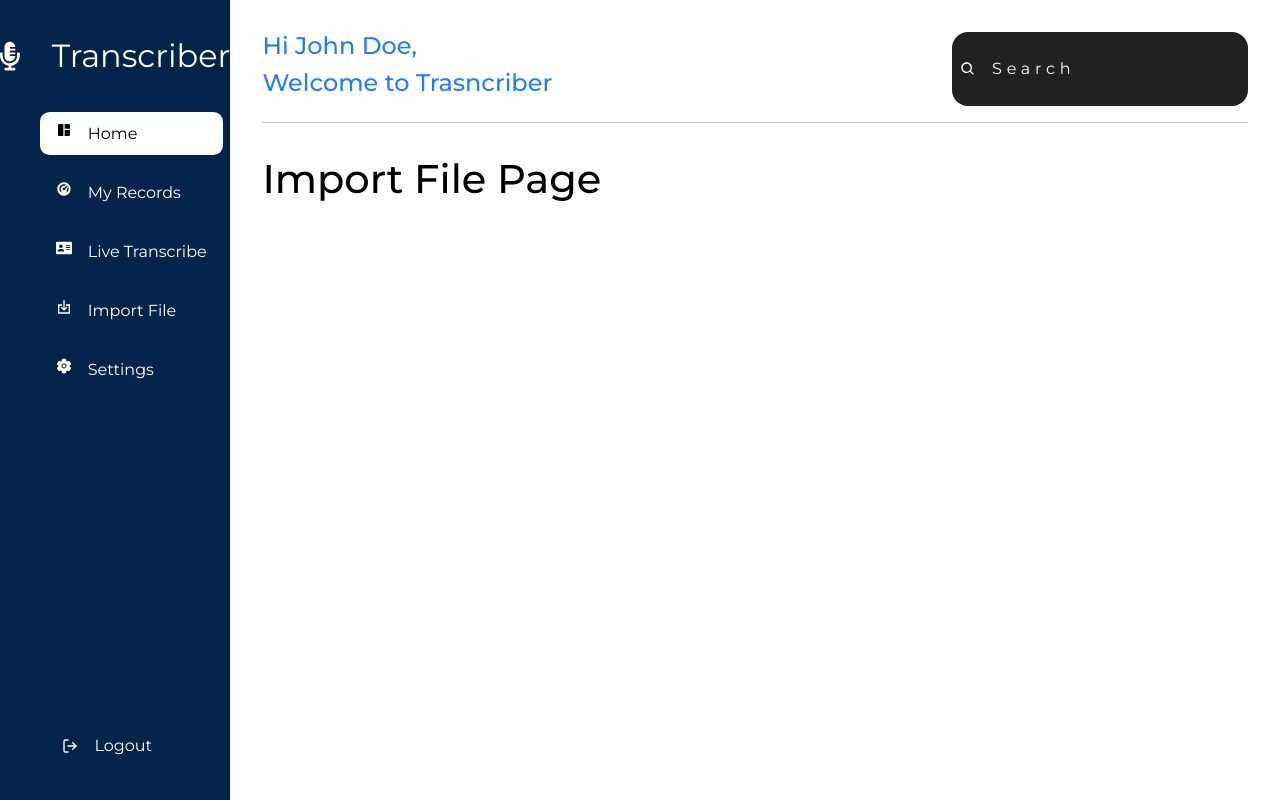
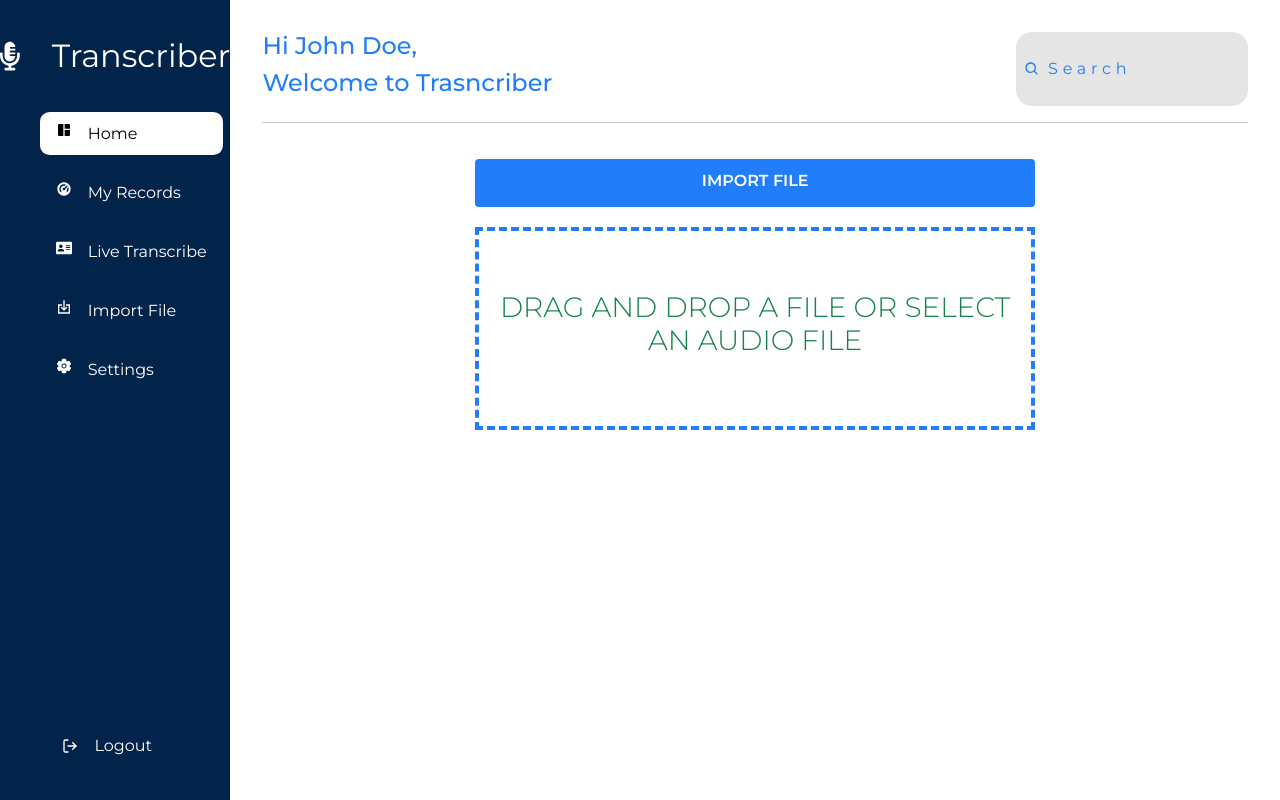
Before and after one commit to agesa3/Transcriber-v2, a React (Create React App) app: page /import in a window 1280 px wide. Built offline with nearby package versions, Linux system fonts and the light colour scheme.

Commit message:
code cleanup

```diff
--- a/package.json
+++ b/package.json
@@ -1,5 +1,5 @@
 {
-  "name": "taxi-dashboard",
+  "name": "transcriber",
   "version": "0.1.0",
   "private": true,
   "homepage": ".",
--- a/public/index.html
+++ b/public/index.html
@@ -70,5 +70,37 @@
         }
       }
     </script> -->
+    <script>
+      function readURL(input) {
+        if (input.files && input.files[0]) {
+          var reader = new FileReader();
+
+          reader.onload = function (e) {
+            $(".image-upload-wrap").hide();
+
+            $(".file-upload-image").attr("src", e.target.result);
+            $(".file-upload-content").show();
+
+            $(".image-title").html(input.files[0].name);
+          };
+
+          reader.readAsDataURL(input.files[0]);
+        } else {
+          removeUpload();
+        }
+      }
+
+      function removeUpload() {
+        $(".file-upload-input").replaceWith($(".file-upload-input").clone());
+        $(".file-upload-content").hide();
+        $(".image-upload-wrap").show();
+      }
+      $(".image-upload-wrap").bind("dragover", function () {
+        $(".image-upload-wrap").addClass("image-dropping");
+      });
+      $(".image-upload-wrap").bind("dragleave", function () {
+        $(".image-upload-wrap").removeClass("image-dropping");
+      });
+    </script>
   </body>
 </html>
--- a/src/components/Navbar.jsx
+++ b/src/components/Navbar.jsx
@@ -34,25 +34,25 @@ const Nav = styled.nav`
     }
   }
   .search {
-    background-color: #212121;
+    background-color: #e5e5e5;
     display: flex;
     align-items: center;
-    gap: 1rem;
-    padding: 0.5rem 4rem 0.5rem 0.5rem;
+    gap: 0.5rem;
+ padding: 0.5rem;
     border-radius: 1rem;
     svg {
-      color: #fff;
+      color: #227dfb;
     }
     input {
       background-color: transparent;
       border: none;
-      color: #fff;
+      color: #227dfb;
       letter-spacing: 0.3rem;
       &:focus {
         outline: none;
       }
       &::placeholder {
-        color: #fff;
+        color: #227dfb;
       }
     }
   }
@@ -63,7 +63,7 @@ const Nav = styled.nav`
         span {
           display: block;
 
-          margin: 1rem 0;
+          margin: 0.5rem 0;
           /* letter-spacing: 0; */
         }
       }
--- a/src/components/Pages/Home/Home.js
+++ b/src/components/Pages/Home/Home.js
@@ -1,4 +1,4 @@
-import React, { useEffect } from "react";
+import React from "react";
 import styled from "styled-components";
 import Navbar from "../../Navbar";
 import { FaEdit } from 'react-icons/fa';
--- /dev/null
+++ b/src/components/Pages/Import/ImportFile.css
@@ -0,0 +1,114 @@
+
+.file-upload {
+    background-color: #ffffff;
+    width: 600px;
+    margin: 0 auto;
+    padding: 20px;
+  }
+
+  .file-upload-btn {
+    width: 100%;
+    margin: 0;
+    color: #fff;
+    background: #227dfb;
+    border: none;
+    padding: 10px;
+    border-radius: 4px;
+    border-bottom: 4px solid #227dfb;
+    transition: all .2s ease;
+    outline: none;
+    text-transform: uppercase;
+    font-weight: 700;
+  }
+
+  .file-upload-btn:hover {
+    background: #227dfb;
+    color: #ffffff;
+    transition: all .2s ease;
+    cursor: pointer;
+  }
+
+  .file-upload-btn:active {
+    border: 0;
+    color: white;
+    transition: all .2s ease;
+  }
+
+  .file-upload-content {
+    display: none;
+    text-align: center;
+  }
+
+  .file-upload-input {
+    position: absolute;
+    margin: 0;
+    padding: 0;
+    width: 100%;
+    height: 100%;
+    outline: none;
+    opacity: 0;
+    cursor: pointer;
+  }
+
+  .image-upload-wrap {
+    margin-top: 20px;
+    border: 4px dashed #227dfb;
+    position: relative;
+  }
+
+  .image-dropping,
+  .image-upload-wrap:hover {
+    background-color: #227dfb;
+    border: 4px dashed #ffffff;
+    color: #ffffff;
+  }
+
+  .image-title-wrap {
+    padding: 0 15px 15px 15px;
+    color: #222;
+  }
+
+  .drag-text {
+    text-align: center;
+  }
+
+  .drag-text h3 {
+    font-weight: 100;
+    text-transform: uppercase;
+    color: #15824B;
+    padding: 60px 0;
+  }
+
+  .file-upload-image {
+    max-height: 200px;
+    max-width: 200px;
+    margin: auto;
+    padding: 20px;
+  }
+
+  .remove-image {
+    width: 200px;
+    margin: 0;
+    color: #fff;
+    background: #cd4535;
+    border: none;
+    padding: 10px;
+    border-radius: 4px;
+    border-bottom: 4px solid #b02818;
+    transition: all .2s ease;
+    outline: none;
+    text-transform: uppercase;
+    font-weight: 700;
+  }
+
+  .remove-image:hover {
+    background: #c13b2a;
+    color: #ffffff;
+    transition: all .2s ease;
+    cursor: pointer;
+  }
+
+  .remove-image:active {
+    border: 0;
+    transition: all .2s ease;
+  }
--- a/src/components/Pages/Import/ImportFile.js
+++ b/src/components/Pages/Import/ImportFile.js
@@ -1,24 +1,77 @@
-import React, { useEffect } from "react";
+import React from "react";
 import styled from "styled-components";
 import Navbar from "../../Navbar";
+import "./ImportFile.css";
 
 const ImportFile = () => {
   return (
     <Section>
-    <Navbar />
-    <div className="grid">
-      <h1 style={{
-          color:"black"
-      }}>
-          Import File Page
-      </h1>
-    </div>
-  </Section>
-  )
-}
+      <Navbar />
+      {/* <div classNameName="grid">
+        <div className="container">
+          <div className="row">
+            <div className="offset-md-3 col-md-6">
+              <div className="form-group files">
+                <label>Upload Your File </label>
+                <input
+                  type="file"
+                  className="form-control"
+                  multiple
+
+                />
+              </div>
+              <div className="form-group">
+              </div>
+
+              <button
+                type="button"
+                className="btn btn-success btn-block"
+              >
+                Upload
+              </button>
+            </div>
+          </div>
+        </div>
+      </div> */}
+      <div className="file-upload">
+        <button
+          className="file-upload-btn"
+          type="button"
+          onClick={() => {
+            document.getElementById("file-upload-input").click();
+          }}
+        >
+          Import File
+        </button>
+
+        <div className="image-upload-wrap">
+          <input
+            className="file-upload-input"
+            type="file"
+            onChange={(e) => console.log(e.target.files)}
+          />
+          <div className="drag-text">
+            <h3>Drag and drop a file or select an audio file</h3>
+          </div>
+        </div>
+        <div className="file-upload-content">
+          {/* <img className="file-upload-image" src="" alt="your image" /> */}
+          <div className="image-title-wrap">
+            {/* <button
+              type="button"
+              onclick="removeUpload()"
+              className="remove-image"
+            >
+              Remove <span className="image-title">Uploaded File</span>
+            </button> */}
+          </div>
+        </div>
+      </div>
+    </Section>
+  );
+};
 
 export default ImportFile;
-
 
 const Section = styled.section`
   margin-left: 18vw;
--- a/src/components/Pages/Live/Live.js
+++ b/src/components/Pages/Live/Live.js
@@ -1,4 +1,4 @@
-import React, { useEffect } from "react";
+import React  from "react";
 import styled from "styled-components";
 import Navbar from "../../Navbar";
 
--- a/src/components/Pages/Records/Records.js
+++ b/src/components/Pages/Records/Records.js
@@ -1,4 +1,4 @@
-import React, { useEffect } from "react";
+import React  from "react";
 import styled from "styled-components";
 import Navbar from "../../Navbar";
 import { FaEdit } from 'react-icons/fa';
--- a/src/components/Pages/Settings/Settings.js
+++ b/src/components/Pages/Settings/Settings.js
@@ -1,4 +1,4 @@
-import React, { useEffect } from "react";
+import React  from "react";
 import styled from "styled-components";
 import Navbar from "../../Navbar";
 
--- a/src/components/Sidebar.jsx
+++ b/src/components/Sidebar.jsx
@@ -2,9 +2,7 @@ import React, { useState, useEffect } from "react";
 import styled from "styled-components";
 import { MdSpaceDashboard } from "react-icons/md";
 import { RiDashboard2Fill } from "react-icons/ri";
-import { FaAddressCard, FaTaxi,FaMicrophoneAlt } from "react-icons/fa";
-import { GiTwirlCenter } from "react-icons/gi";
-import { BsFillChatTextFill } from "react-icons/bs";
+import { FaAddressCard,FaMicrophoneAlt } from "react-icons/fa";
 import { IoSettings } from "react-icons/io5";
 import { FiLogOut } from "react-icons/fi";
 import { GiHamburgerMenu } from "react-icons/gi";
@@ -12,7 +10,7 @@ import {CgImport} from "react-icons/cg";
 import { VscChromeClose } from "react-icons/vsc";
 import { Link } from "react-router-dom";
 import scrollreveal from "scrollreveal";
-import Home from "./Pages/Home/Home";
+
 export default function Sidebar() {
   const [currentLink, setCurrentLink] = useState(1);
   const [navbarState, setNavbarState] = useState(false);
@@ -152,32 +150,16 @@ export default function Sidebar() {
                 <span>Live Transcribe</span>
               </Link>
             </li>
-            <li
-              className={currentLink === 4 ? "active" : "none"}
-              onClick={() => setCurrentLink(4)}
-            >
-              <Link>
-                <GiTwirlCenter />
-                <span> Learning Center</span>
-              </Link>
-            </li>
-            <li
-              className={currentLink === 5 ? "active" : "none"}
-              onClick={() => setCurrentLink(5)}
-            >
-              <a href="#">
-                <BsFillChatTextFill />
-                <span> FAQs</span>
-              </a>
-            </li>
+
+
             <li
               className={currentLink === 6 ? "active" : "none"}
               onClick={() => setCurrentLink(6)}
             >
-              <a href="#">
+             <Link to="/settings">
                 <IoSettings />
                 <span> Settings</span>
-              </a>
+              </Link>
             </li>
           </ul>
         </div>
```
